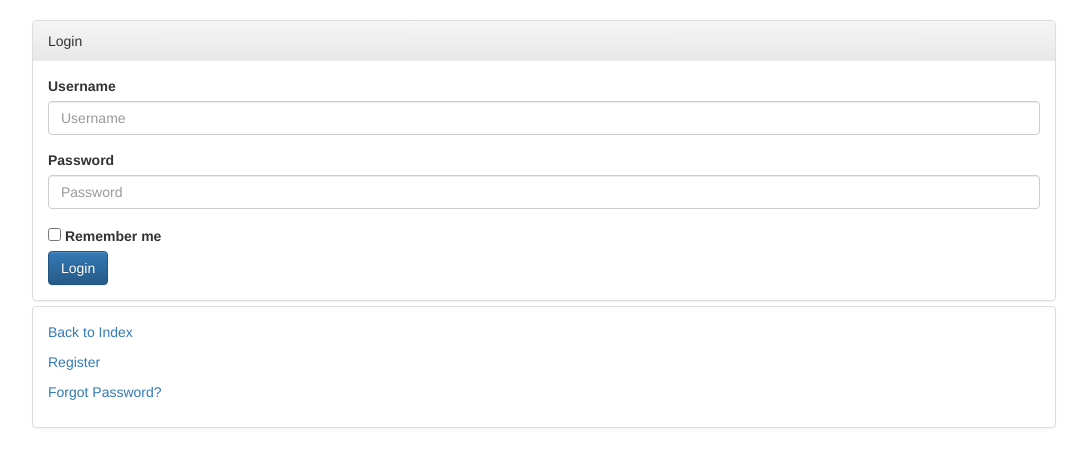
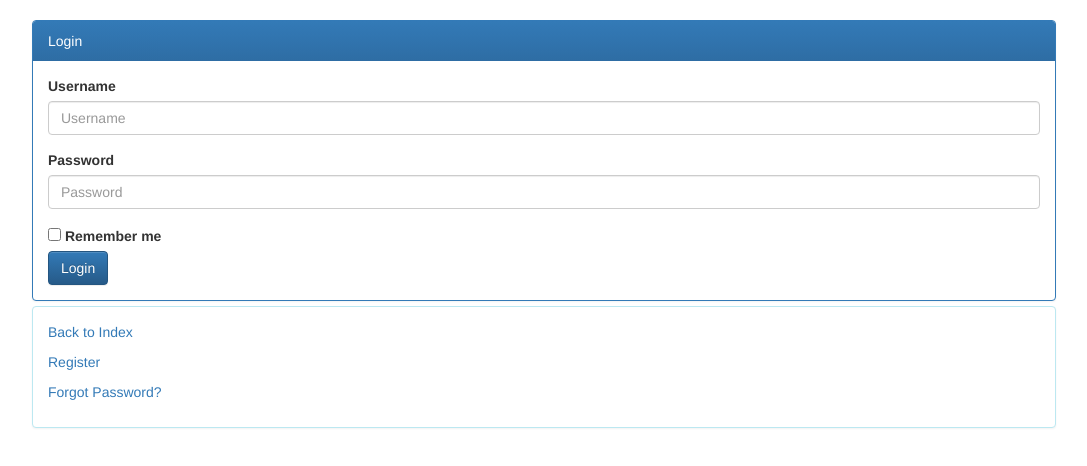
Before and after one commit to S3bastianGriesa/treetalk, a website: page public/login.html in a window 1280 px wide. Shown: the whole page, without its empty margins (96-1183 px from the left). Drawn offline with nearby package versions, Linux system fonts and the light colour scheme.

Commit message:
Set the login panel as primary panel

```diff
--- a/public/login.html
+++ b/public/login.html
@@ -13,7 +13,7 @@
 
 <body>
   <div id="container" class="center-block panel-group">
-    <div class="panel panel-default">
+    <div class="panel panel-primary">
       <div class="panel-heading">
         Login
       </div>
@@ -36,7 +36,7 @@
         </form>
       </div>
     </div>
-    <div class="panel panel-default">
+    <div class="panel panel-info">
       <div class="panel-body">
         <p><a href="index.html">Back to Index</a></p>
         <p><a href="register.html">Register</a></p>
```
